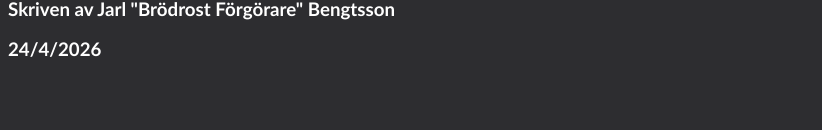
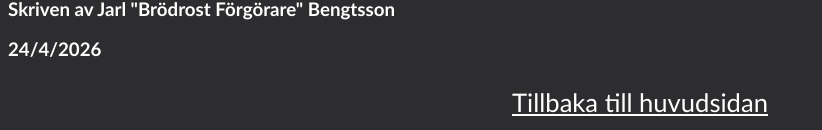
Before and after one commit to biltema-korv/fake-news, a SvelteKit app: page /deepdive in a window 1280 px wide. Shown: the part 908-1038 px from the top of the page, without its empty margins (0-822 px from the left). Before the commit the page ends 987 px from the top, so only its background shows below. Built offline with nearby package versions, Linux system fonts and the light colour scheme.

Commit message:
tillbaka till huvudsidan när inne på en nyhet

```diff
--- a/src/routes/deepdive/+page.svelte
+++ b/src/routes/deepdive/+page.svelte
@@ -56,6 +56,7 @@
     </article>
 
   	<link rel="icon" href={favicon} />
+    <a href="{base}/">Tillbaka till huvudsidan</a>
 </main>
 
 <style>
@@ -77,4 +78,18 @@
         display: flex;
         border-radius: 8vh;
     }
+        a{
+        justify-content: center;
+        display: flex;
+        font-size: 2vw;
+        transition: transform 0.3s;
+        color:white;
+        padding: 1vh;
+        width: fit-content;
+        text-align: center;
+        margin: auto;
+    }
+    a:hover{
+        transform: scale(1.08);
+    }
 </style>
```
Also changed, not shown: 38 other files (tests, documents, lock files or other folders).
